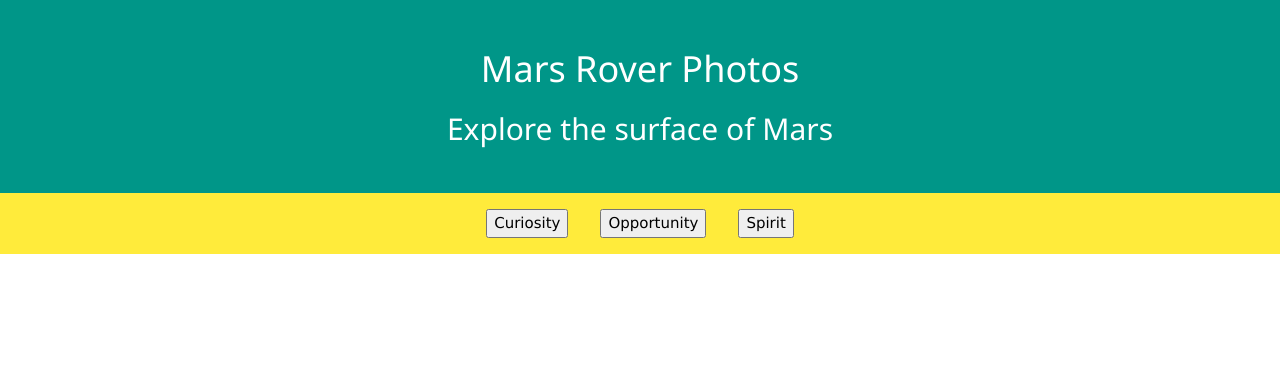
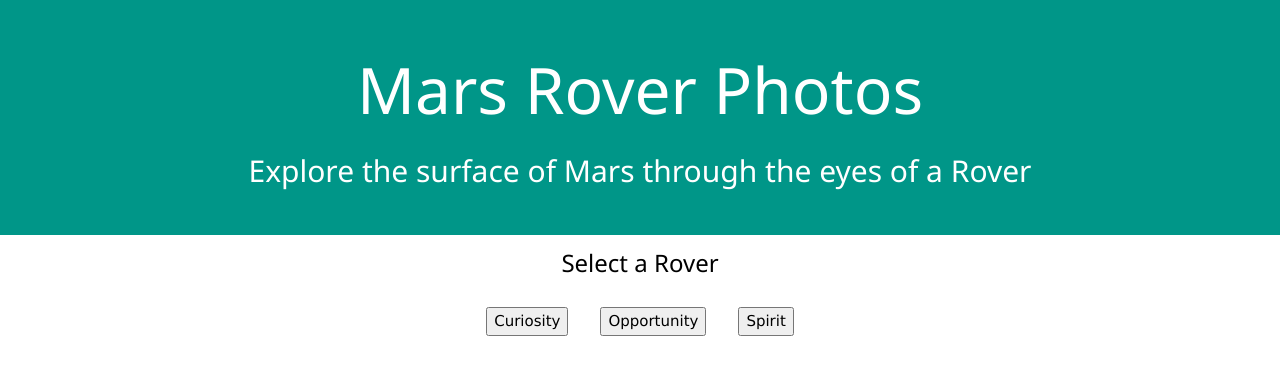
Before and after one commit to Rijtim1/newWebsiteProject, a React (Create React App) app: page / in a window 1280 px wide. Shown: the top 374 px of the page. Built offline with nearby package versions, Linux system fonts and the light colour scheme.

Commit message:
makeing good progress

```diff
--- a/src/App.js
+++ b/src/App.js
@@ -7,7 +7,7 @@
 export default function App () {
   const name = {
     title: 'Mars Rover Photos',
-    subtitle: 'Explore the surface of Mars'
+    subtitle: 'Explore the surface of Mars through the eyes of a Rover'
   }
   // const rovers = ['Curiosity', 'Opportunity', 'Spirit']
   return (
--- a/src/components/Rover.js
+++ b/src/components/Rover.js
@@ -1,15 +1,14 @@
-/* eslint-disable react/prop-types */
 import React from 'react'
 import PropTypes from 'prop-types'
 import Container from 'react-bootstrap/Container'
-// import RoverData from './RoverData'
+import RoverData from './RoverData'
+import Button from 'react-bootstrap/Button'
+
 export default class Rover extends React.Component {
   constructor (props) {
     super(props)
     this.state = {
       selectRover: '',
-      error: null,
-      isLoaded: false,
       data: []
     }
   }
@@ -18,18 +17,30 @@
     this.setState({
       selectRover: roverName
     })
-    // <RoverData roverName={roverName} />
   }
 
   render () {
     return (
             <Container>
-                <div className="w3-center w3-animate-bottom w3-mobile w3-yellow">
-                    {this.props.rovers.map((rover, index) => {
-                      return (
-                            <button key={index} className="w3-margin">{rover}</button>
-                      )
-                    })}
+                <div className="w3-center w3-animate-bottom w3-mobile">
+                    {this.state.selectRover === '' ?
+                    <div>
+                        <h3>Select a Rover </h3>
+                        {
+                                this.props.rovers.map((rover, index) =>
+                                {
+                                    return (
+                                            <Button variant="primary" className="w3-margin" onClick={() => this.onClick(rover)}>{rover}</Button>
+                                    )
+                                }
+                            )
+                        }
+                    </div>
+                    :
+                    <div>
+                        <RoverData selectRover={this.state.selectRover}/>
+                    </div>
+                    }
                 </div>
             </Container>
     )
--- a/src/components/RoverData.js
+++ b/src/components/RoverData.js
@@ -11,62 +11,11 @@
     }
   }
 
-  componentDidMount () {
-    this.getRoverData()
-  }
-
-  // getRoverData = () => {
-  //     fetch('https://api.nasa.gov/mars-photos/api/v1/rovers/?api_key=DEMO_KEY')
-  //         .then(response => response.json())
-  //         .then(data => {
-  //             this.setState({
-  //                 roverData: data.rovers
-  //             })
-  //         })
-  // }
-
-  // getRoverPhotos = (rover) => {
-  //     fetch(`https://api.nasa.gov/mars-photos/api/v1/rovers/${rover}/photos?api_key=DEMO_KEY`)
-  //         .then(response => response.json())
-  //         .then(data => {
-  //             this.setState({
-  //                 roverPhotos: data.photos
-  //             })
-  //         })
-  // }
-
-  // handleChange = (event) => {
-  //     this.setState({
-  //         selectRover: event.target.value
-  //     })
-  // }
-
-  // handleSubmit = (event) => {
-  //     event.preventDefault()
-  //     this.getRoverPhotos(this.state.selectRover)
-  // }
-
   render () {
     return (
             <div>
                 <h1>Rover Data</h1>
-                <form onSubmit={this.handleSubmit}>
-                    <label>
-                        Select Rover:
-                        <select value={this.state.selectRover} onChange={this.handleChange}>
-                            {this.state.roverData.map(rover => {
-                              return <option key={rover.id} value={rover.name}>{rover.name}</option>
-                            })}
-                        </select>
-                    </label>
-                    <input type="submit" value="Submit" />
-                </form>
-                <h2>Photos</h2>
-                <ul>
-                    {this.state.roverPhotos.map(photo => {
-                      return <li key={photo.id}>{photo.img_src}</li>
-                    })}
-                </ul>
+                <p>Recieved this from Rover: {this.props.selectRover}</p>
             </div>
     )
   }
--- a/src/components/Title.js
+++ b/src/components/Title.js
@@ -8,7 +8,7 @@
     return (
       <Container fluid className="w3-mobile">
         <div className='w3-teal w3-center w3-animate-top w3-padding-32'>
-          <h1 className={'w3-center'}>{this.props.title}</h1>
+          <h1 className={'w3-center w3-jumbo'}>{this.props.title}</h1>
           <h2 className={'w3-center'}>{this.props.subtitle}</h2>
         </div>
       </Container>
```
